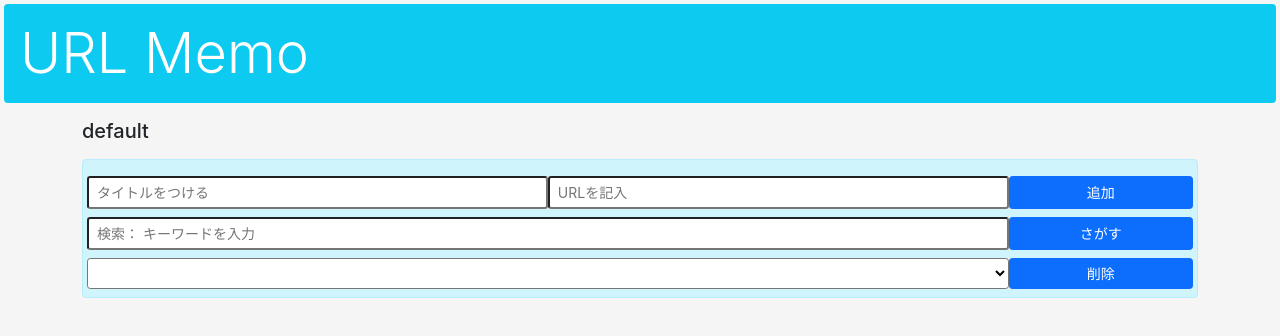
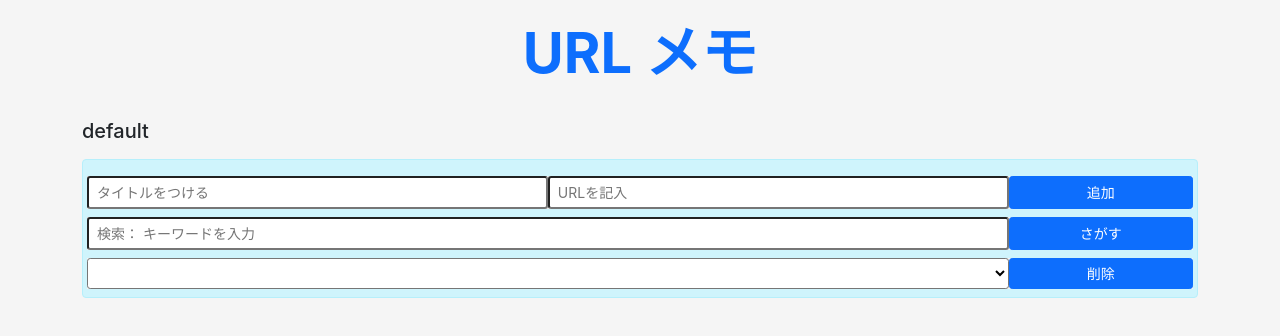
Before and after one commit to t0ottio13/memo_app, a React (Create React App) app: page / in a window 1280 px wide. Shown: the top 336 px of the page. Built offline with nearby package versions, Linux system fonts and the light colour scheme.

Commit message:
Add README.md

```diff
--- a/src/App.js
+++ b/src/App.js
@@ -4,7 +4,7 @@ import MemoPage from './memo/MemoPage'
 function App() {
   return (
     <div>
-      <h1 className="bg-info text-white display-4 p-3 m-1 rounded"> URL Memo </h1>
+      <h1 className="fw-bold text-primary display-4 p-3 m-1 text-center"> URL メモ </h1>
       <div className="container mt-3">
         <h4 className="my-3"></h4>
         {/* メモのメイン全体画面を読み込んでいる */}
```
Also changed, not shown: 1 other file (tests, documents, lock files or other folders).
